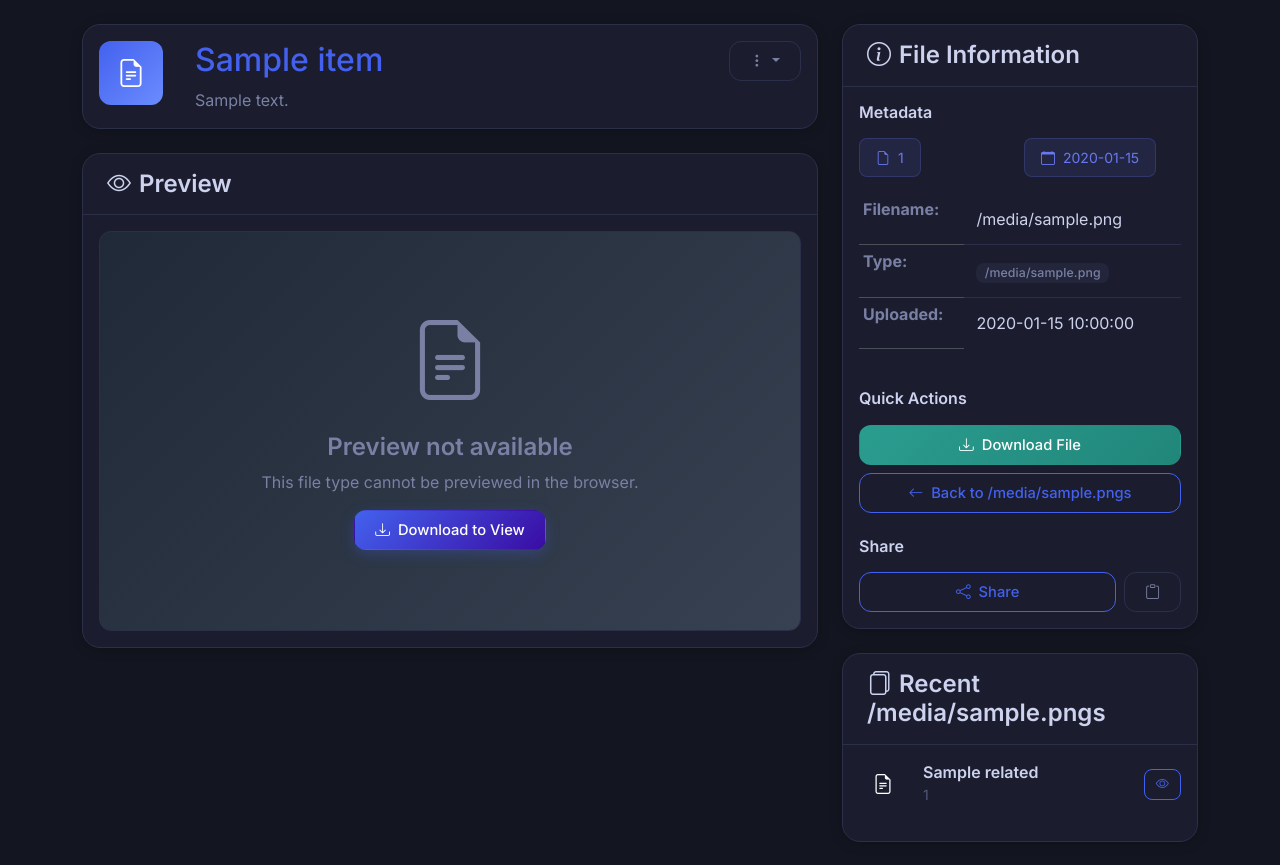
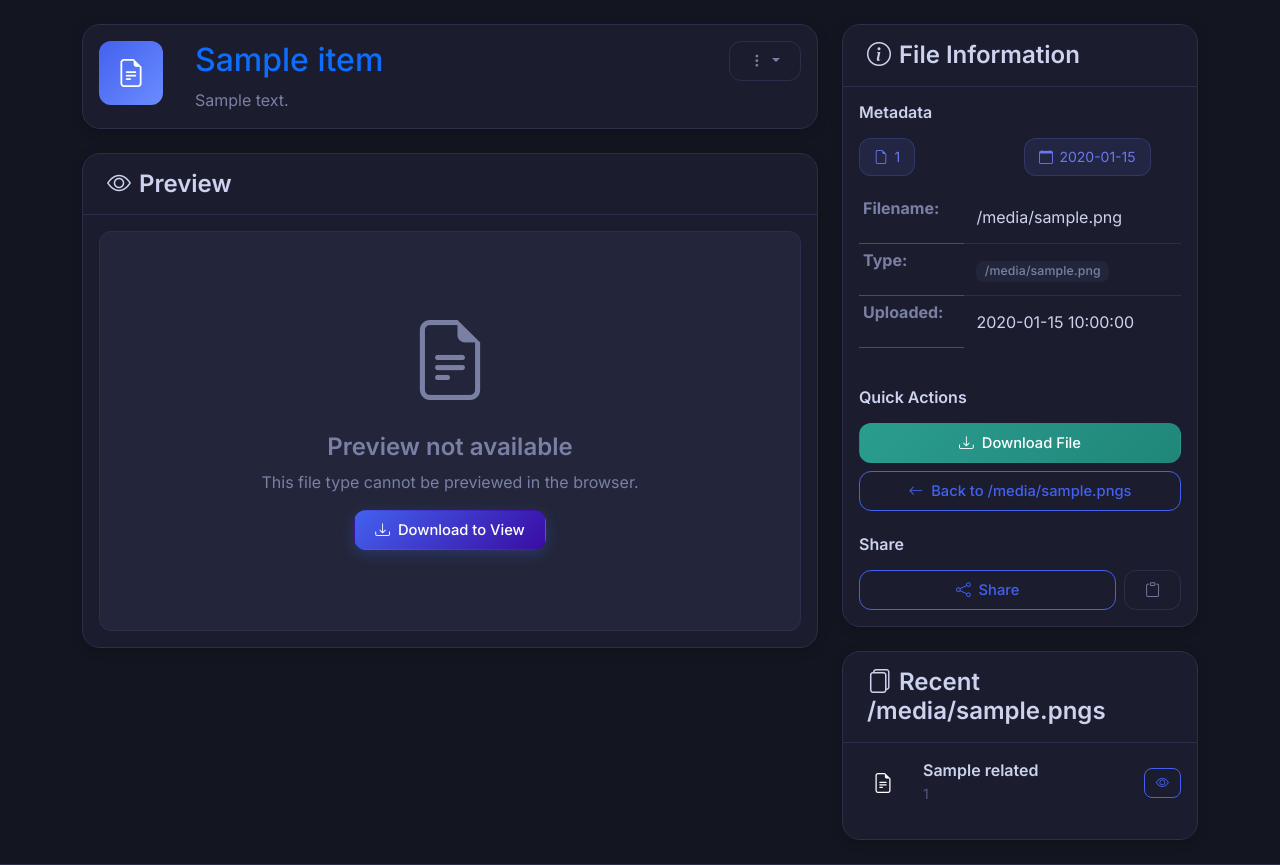
Before and after one commit to KeneanDita/Memory-Vault, a Flask app: template app/templates/view_content.html in a window 1280 px wide. Shown: the part 124-989 px from the top of the page. Run offline with Flask 3, Linux system fonts and the light colour scheme; the template is opened without the code that fills it: most values are stand-ins (such as "Sample title", 1, 10 or a date in 2020); parts of the project's set-up code (start-up, migrations or seed data) failed here and were passed over; some libraries are stand-ins or nearby versions.

Commit message:
Refactor view_content.html to remove inline styles for preview-container and metadata-badge, now utilizing CSS variables in style.css for better maintainability. Updated heading class for consistent theming.

```diff
--- a/app/templates/view_content.html
+++ b/app/templates/view_content.html
@@ -1,26 +1,7 @@
 {% extends "base.html" %} {% block title %}{{ item.title or
 item.original_filename }}{% endblock %} {% block extra_css %}
 <style>
-  .preview-container {
-    background: linear-gradient(135deg, #1f2937, #374151);
-    border-radius: 12px;
-    padding: 2rem;
-    min-height: 400px;
-    display: flex;
-    align-items: center;
-    justify-content: center;
-  }
-
-  .metadata-badge {
-    background-color: rgba(99, 102, 241, 0.1);
-    border: 1px solid rgba(99, 102, 241, 0.3);
-    color: #6366f1;
-    padding: 0.5rem 1rem;
-    border-radius: 8px;
-    display: inline-flex;
-    align-items: center;
-    gap: 0.5rem;
-  }
+  /* preview-container and metadata-badge are handled by style.css using CSS variables */
 </style>
 {% endblock %} {% block content %}
 <div class="fade-in">
@@ -64,7 +45,7 @@ item.original_filename }}{% endblock %} {% block extra_css %}
                 </div>
               </div>
               <div>
-                <h1 class="h2 mb-2" style="color: #4361ee">
+                <h1 class="h2 mb-2 text-primary">
                   {{ item.title or item.original_filename }}
                 </h1>
                 {% if item.description %}
```
